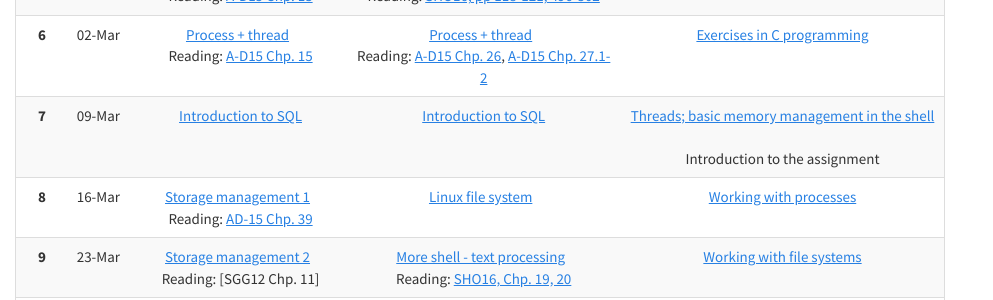
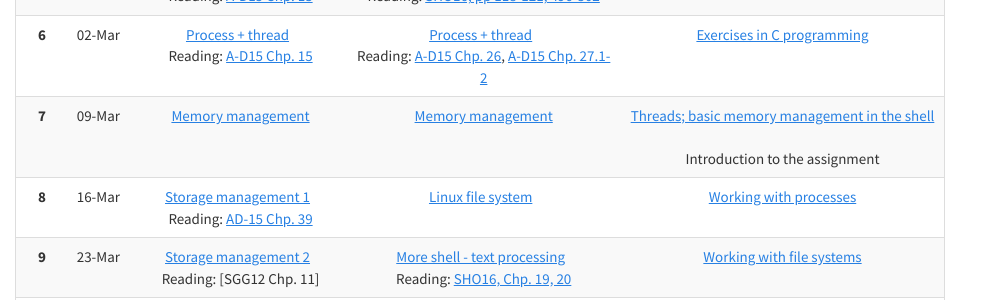
Before and after one commit to wkz20042008/kf4005, a Jekyll site: the page built from index.md, in a window 1280 px wide and 900 px high, scrolled down 2407 px. Shown: the part 154-454 px from the top of the window, without its empty margins (0-993 px from the left). Built offline with Jekyll 4.4.1, drawn with Linux system fonts in a browser that asks for light colours; nearby versions of some CDN libraries.

Commit message:
Update index.md

```diff
--- a/index.md
+++ b/index.md
@@ -95,7 +95,7 @@
 **4** | 17-Feb &nbsp; | [Introduction to SQL]({{site.baseurl}}{{site.raurl}}/A04.pdf) &nbsp; <br/> Reading: [A-D15 Chp. 7](http://pages.cs.wisc.edu/~remzi/OSTEP/cpu-sched.pdf)| [Introduction to SQL]({{site.baseurl}}{{site.raurl}}/B04.pdf) &nbsp; <br/> Reading: [A-D15 Chp. 5](http://pages.cs.wisc.edu/~remzi/OSTEP/cpu-api.pdf)| [Shell functions](L04.html)
 **5** | 24-Feb &nbsp; | [Processes]({{site.baseurl}}{{site.raurl}}/A05.pdf) &nbsp; <br/> Reading: [A-D15 Chp. 13](http://pages.cs.wisc.edu/~remzi/OSTEP/vm-intro.pdf)| [Processes]({{site.baseurl}}{{site.raurl}}/B05.pdf) &nbsp; <br/> Reading: [SHO16, pp 118-121, 496-502]({{site.baseurl}}{{site.raurl}}/TLCL.pdf)| [SQL practical](L05.html)
 **6** | 02-Mar &nbsp; | [Process + thread]({{site.baseurl}}{{site.raurl}}/A06.pdf) &nbsp; <br/> Reading: [A-D15 Chp. 15](http://pages.cs.wisc.edu/~remzi/OSTEP/vm-mechanism.pdf)| [Process + thread]({{site.baseurl}}{{site.raurl}}/B06.pdf) &nbsp; <br/> Reading: [A-D15 Chp. 26](http://pages.cs.wisc.edu/~remzi/OSTEP/threads-intro.pdf), [A-D15 Chp. 27.1-2](http://pages.cs.wisc.edu/~remzi/OSTEP/threads-api.pdf) | [Exercises in C programming](L06.html)
-**7** | 09-Mar &nbsp; | [Introduction to SQL]({{site.baseurl}}{{site.raurl}}/A07.pdf) | [Introduction to SQL]({{site.baseurl}}{{site.raurl}}/B07.pdf) | [Threads; basic memory management in the shell](L07.html) &nbsp; <br/> Introduction to the assignment
+**7** | 09-Mar &nbsp; | [Memory management]({{site.baseurl}}{{site.raurl}}/A07.pdf) | [Memory management]({{site.baseurl}}{{site.raurl}}/B07.pdf) | [Threads; basic memory management in the shell](L07.html) &nbsp; <br/> Introduction to the assignment
 **8** | 16-Mar &nbsp; | [Storage management&nbsp;1]({{site.baseurl}}{{site.raurl}}/A08.pdf) &nbsp; <br/> Reading: [AD-15 Chp. 39](http://pages.cs.wisc.edu/~remzi/OSTEP/file-intro.pdf) | [Linux file system]({{site.baseurl}}{{site.raurl}}/B08.pdf) &nbsp; | [Working with processes](L08.html)
 **9** | 23-Mar &nbsp; | [Storage management&nbsp;2]({{site.baseurl}}{{site.raurl}}/A09.pdf) &nbsp; <br/> Reading: [SGG12 Chp. 11] | [More shell - text processing]({{site.baseurl}}{{site.raurl}}/B09.pdf) &nbsp; <br/> Reading: [SHO16, Chp. 19, 20]({{site.baseurl}}{{site.raurl}}/TLCL.pdf) | [Working with file systems](L09.html)
 **10** | 20-Apr &nbsp; | [Protection and security&nbsp;1]({{site.baseurl}}{{site.raurl}}/A10.pdf) &nbsp; | [Linux protection and security]({{site.baseurl}}{{site.raurl}}/B10.pdf) &nbsp; | [Shell - text processing](L10.html)
```
